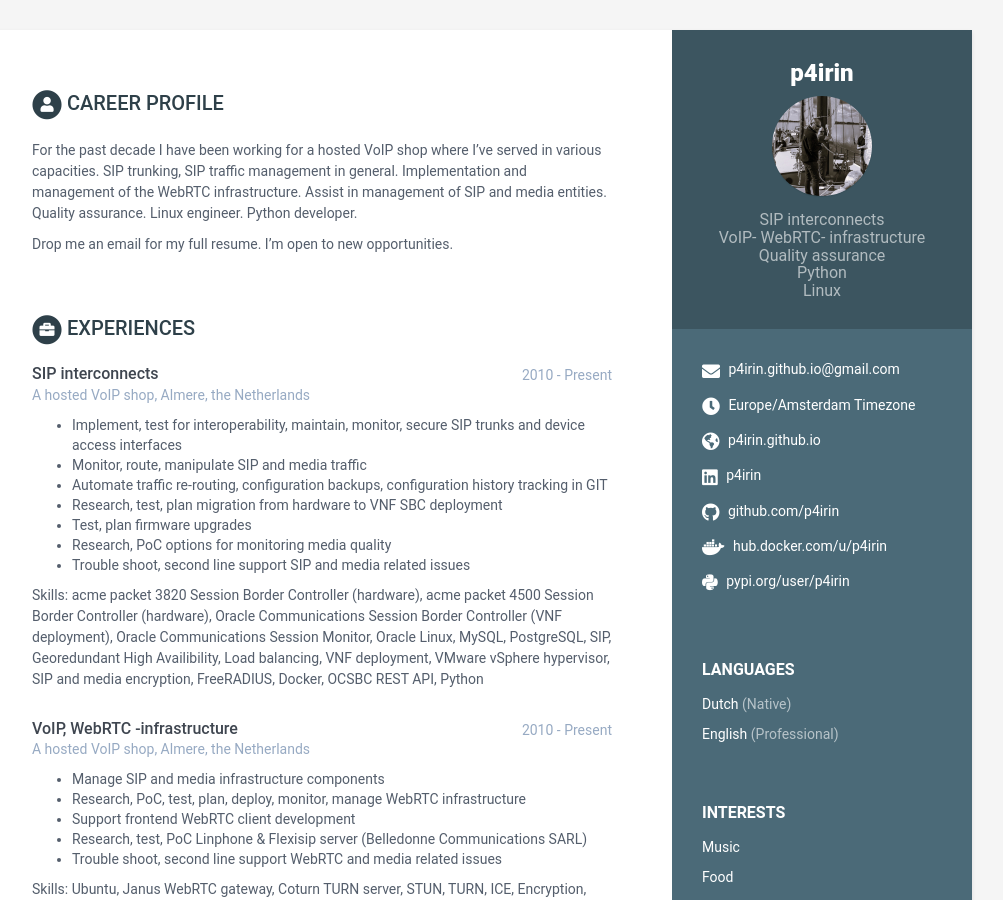
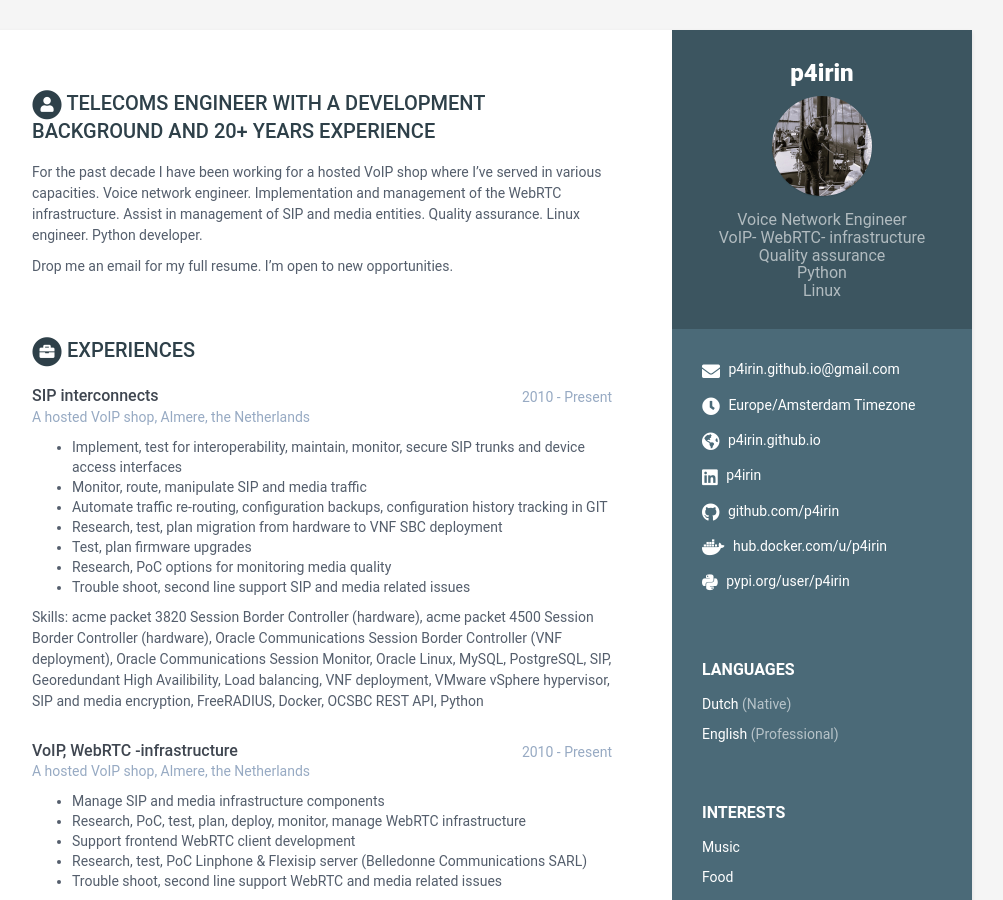
Before and after one commit to p4irin/resume, a Jekyll site: the page built from index.html, in a window 1280 px wide and 900 px high. Shown: the whole window, without its empty margins (168-1171 px from the left). Built offline with Jekyll 4.4.1, drawn with Linux system fonts in a browser that asks for light colours.

Commit message:
Change career-profile title and function

```diff
--- a/_data/data.yml
+++ b/_data/data.yml
@@ -9,7 +9,7 @@
 
     # Profile information
     name: p4irin
-    tagline: SIP interconnects<br />VoIP- WebRTC- infrastructure<br />Quality assurance<br />Python<br />Linux
+    tagline: Voice Network Engineer<br />VoIP- WebRTC- infrastructure<br />Quality assurance<br />Python<br />Linux
     avatar: profile.jfif  #place a 100x100 picture inside /assets/images/ folder and provide the name of the file below
 
     # Sidebar links
@@ -66,10 +66,10 @@
         - item: AI
 
 career-profile:
-    title: Career Profile
+    title: Telecoms engineer with a development background and 20+ years experience
     summary: |
       For the past decade I have been working for a hosted VoIP shop where I've
-      served in various capacities. SIP trunking, SIP traffic management in general.
+      served in various capacities. Voice network engineer.
       Implementation and management of the WebRTC infrastructure. Assist in management of SIP
       and media entities. Quality assurance. Linux engineer. Python developer.
 
```
